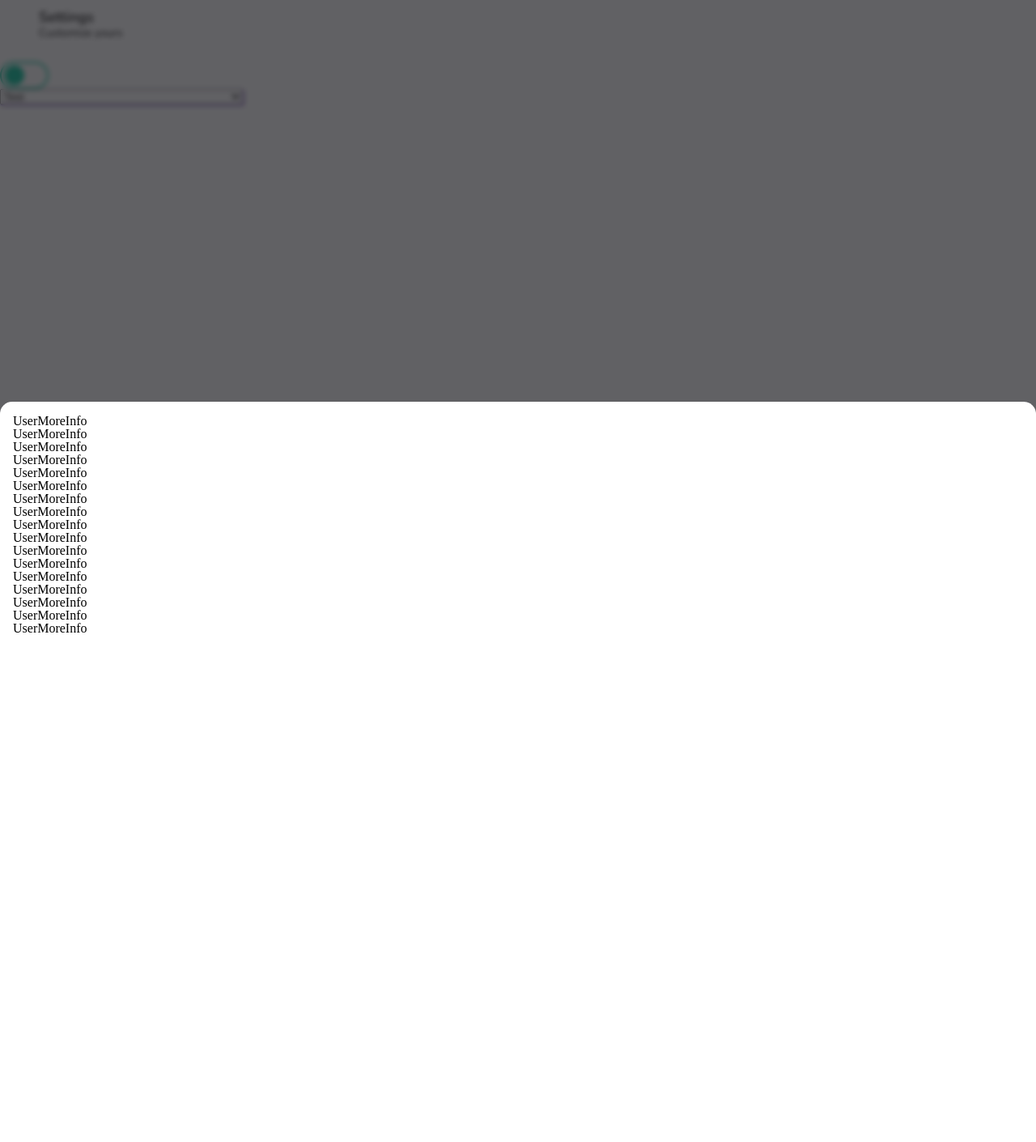
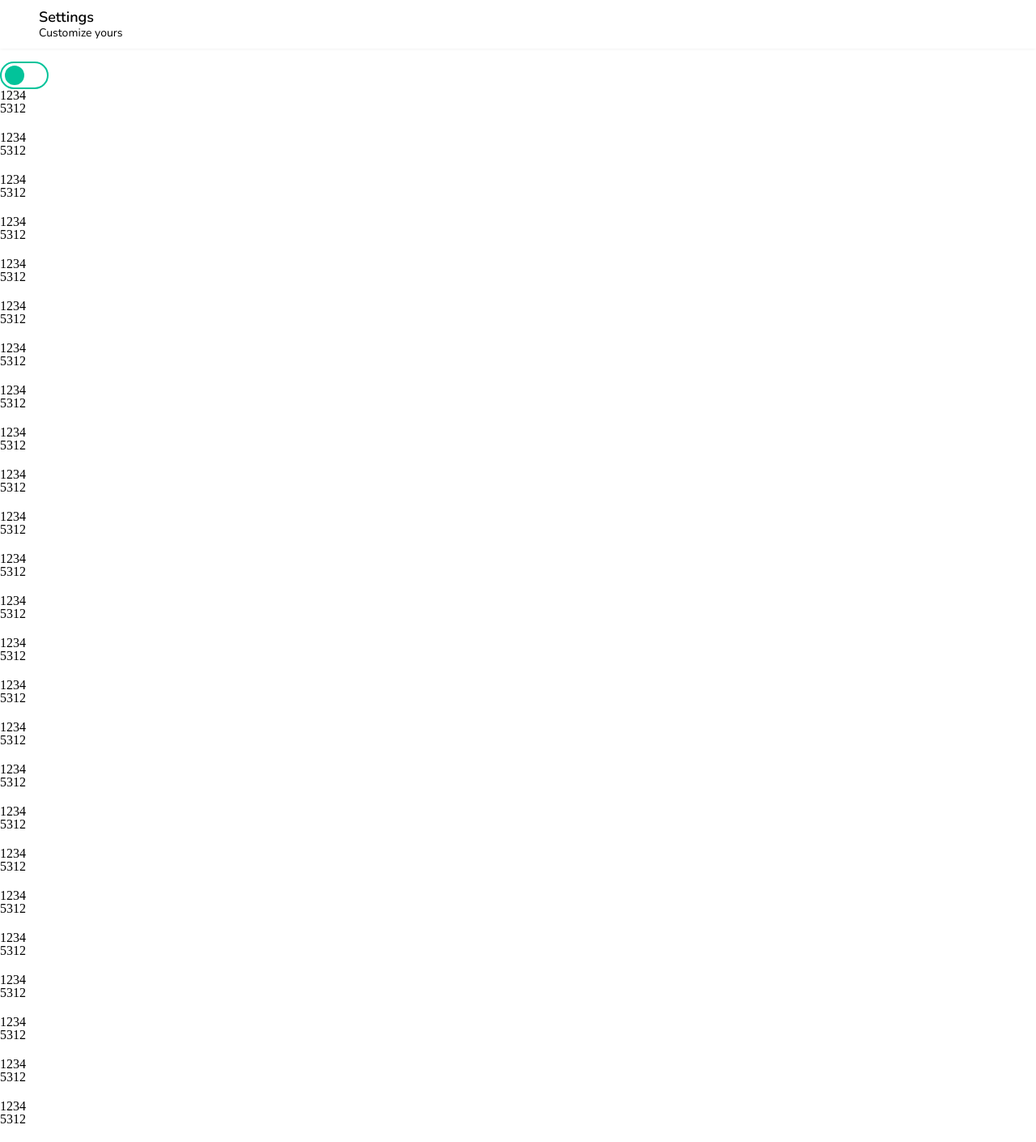
Before and after one commit to dmaximyuk/rabotyaga-vkma-frontend, a React (Vite) app: page / in a window 1280 px wide. Shown: the whole page at 81% size. Before the commit the page ends 800 px from the top, so only its background shows below. Built offline with nearby package versions, Linux system fonts and the light colour scheme; some icons are missing.

Commit message:
new components

```diff
--- a/src/core/App/App.tsx
+++ b/src/core/App/App.tsx
@@ -24,13 +24,13 @@ export const App: FC = () => {
   //   }, timeout);
   // }, [activePage]);
 
-  useEffect(() => {
-    if (activeModal === undefined) {
-      setTimeout(() => {
-        setActiveModal(Modals.UserMoreInfo);
-      }, 2000);
-    }
-  }, [activeModal]);
+  // useEffect(() => {
+  //   if (activeModal === undefined) {
+  //     setTimeout(() => {
+  //       setActiveModal(Modals.UserMoreInfo);
+  //     }, 2000);
+  //   }
+  // }, [activeModal]);
 
   const modalsProvider = useMemo(
     () => <ModalsProvider activeModal={activeModal} onClose={() => setActiveModal(undefined)} />,
--- a/src/core/Settings/Settings.tsx
+++ b/src/core/Settings/Settings.tsx
@@ -1,5 +1,5 @@
 import { PageHeader } from "components";
-import { Select, Switch } from "uikit";
+import { List, ListItem, Switch } from "uikit";
 
 import type { FC } from "react";
 import type { Pages } from "store/types";
@@ -13,7 +13,33 @@ export const Settings: FC<{ id: Pages }> = (props) => {
 
       <Switch />
 
-      <Select />
+      <List isDynamics>
+        <ListItem />
+        <ListItem />
+        <ListItem />
+        <ListItem />
+        <ListItem />
+        <ListItem />
+        <ListItem />
+        <ListItem />
+        <ListItem />
+        <ListItem />
+        <ListItem />
+        <ListItem />
+        <ListItem />
+        <ListItem />
+        <ListItem />
+        <ListItem />
+        <ListItem />
+        <ListItem />
+        <ListItem />
+        <ListItem />
+        <ListItem />
+        <ListItem />
+        <ListItem />
+        <ListItem />
+        <ListItem />
+      </List>
     </>
   );
 };
--- /dev/null
+++ b/src/uikit/List/List.tsx
@@ -0,0 +1,26 @@
+import { Children } from "react";
+import { motion } from "framer-motion";
+
+import type { HTMLAttributes, FC, ReactElement } from "react";
+
+export const List: FC<HTMLAttributes<HTMLUListElement> & { isDynamics?: boolean }> = (props) => {
+  const children = Children.toArray(props.children) as ReactElement[];
+
+  return (
+    <motion.div>
+      {children.map((item, index) => (
+        <motion.div
+          initial={props?.isDynamics && { opacity: 0, translateY: 50 }}
+          animate={props?.isDynamics && { opacity: 1, translateY: 0 }}
+          transition={
+            props?.isDynamics
+              ? { delay: 0.04 * index, stiffness: 200, damping: 9, type: "spring" }
+              : {}
+          }
+        >
+          {item}
+        </motion.div>
+      ))}
+    </motion.div>
+  );
+};
--- /dev/null
+++ b/src/uikit/ListItem/ListItem.tsx
@@ -0,0 +1,12 @@
+import type { FC } from "react";
+
+export const ListItem: FC = (props) => {
+  return (
+    <div>
+      <div className="icon-placeholder">1234</div>
+      <div className="text-placeholder" style={{ marginBottom: 20 }}>
+        5312
+      </div>
+    </div>
+  );
+};
--- a/src/uikit/index.ts
+++ b/src/uikit/index.ts
@@ -1,3 +1,5 @@
 export * from "./Text/Text";
 export * from "./Switch/Switch";
 export * from "./Select/Select";
+export * from "./List/List";
+export * from "./ListItem/ListItem";
```
